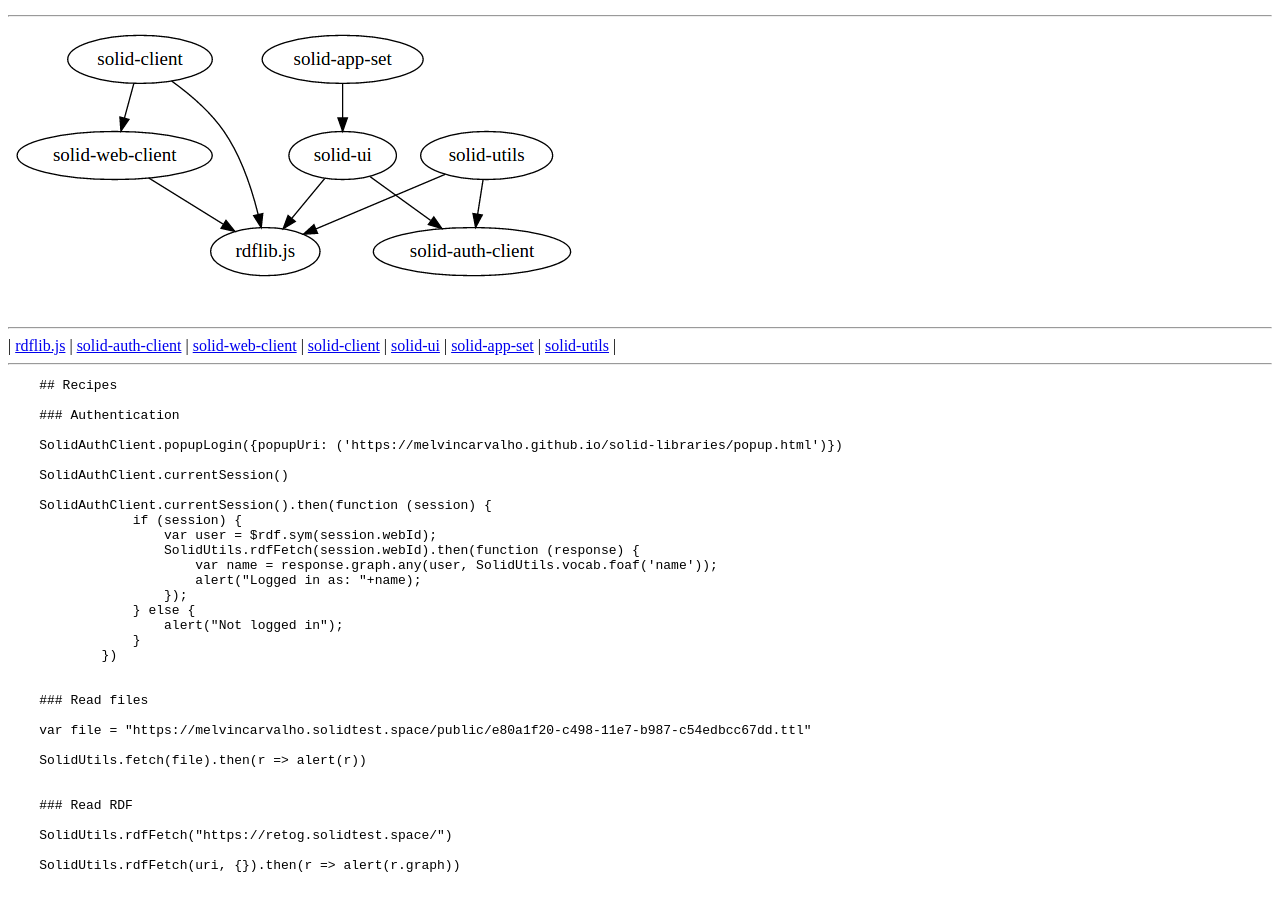
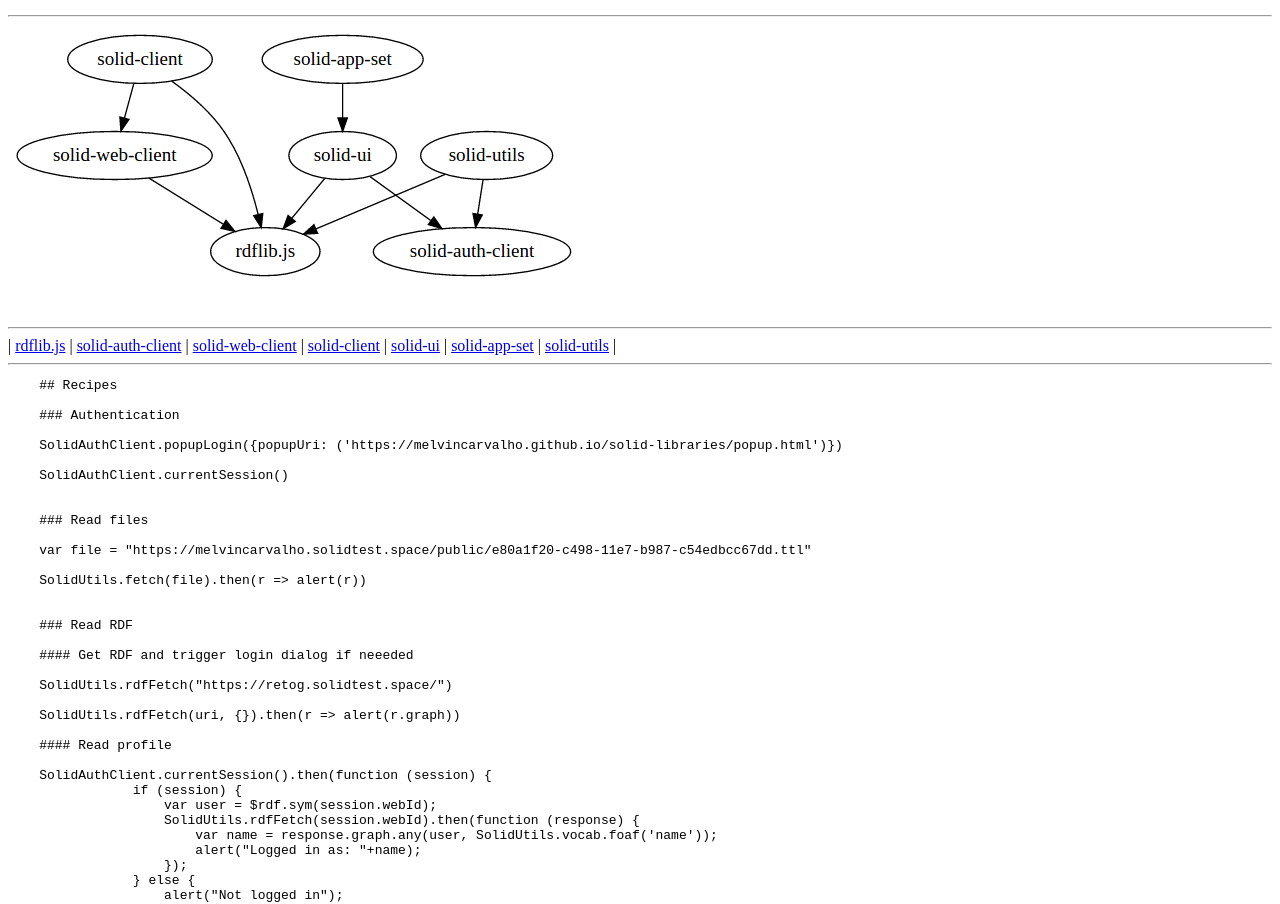
Before and after one commit to melvincarvalho/solid-libraries, a plain HTML site: page index.html in a window 1280 px wide. Shown: the part 44-948 px from the top of the page. Drawn offline with Linux system fonts and the light colour scheme.

Commit message:
Cleanup docs

```diff
--- a/index.html
+++ b/index.html
@@ -39,6 +39,24 @@
 
     SolidAuthClient.currentSession()
 
+
+    ### Read files
+
+    var file = "https://melvincarvalho.solidtest.space/public/e80a1f20-c498-11e7-b987-c54edbcc67dd.ttl"
+
+    SolidUtils.fetch(file).then(r => alert(r))
+
+
+    ### Read RDF
+
+    #### Get RDF and trigger login dialog if neeeded
+
+    SolidUtils.rdfFetch("https://retog.solidtest.space/")
+
+    SolidUtils.rdfFetch(uri, {}).then(r => alert(r.graph))
+
+    #### Read profile
+
     SolidAuthClient.currentSession().then(function (session) {
                 if (session) {
                     var user = $rdf.sym(session.webId);
@@ -52,30 +70,18 @@
             })
 
 
-    ### Read files
+    ### Create folder
+
+    SolidUtils.createLdpc('https://melvincarvalho.solidtest.space/public/', 'pastebin')
+
+
+    ### Delete files
 
     var file = "https://melvincarvalho.solidtest.space/public/e80a1f20-c498-11e7-b987-c54edbcc67dd.ttl"
 
-    SolidUtils.fetch(file).then(r => alert(r))
+    SolidUtils.fetch(file, { 'method' : 'DELETE' }).then(r => alert(r))
 
 
-    ### Read RDF
-
-    SolidUtils.rdfFetch("https://retog.solidtest.space/")
-
-    SolidUtils.rdfFetch(uri, {}).then(r => alert(r.graph))
-
-
-    ### Read RDF
-
-    SolidUtils.rdfFetch("https://retog.solidtest.space/")
-
-    SolidUtils.rdfFetch(uri, {}).then(r => alert(r.graph))
-
-
-    ### Create folder
-
-    SolidUtils.createLdpc('https://melvincarvalho.solidtest.space/public/', 'pastebin')
 
 
   </pre>
```
